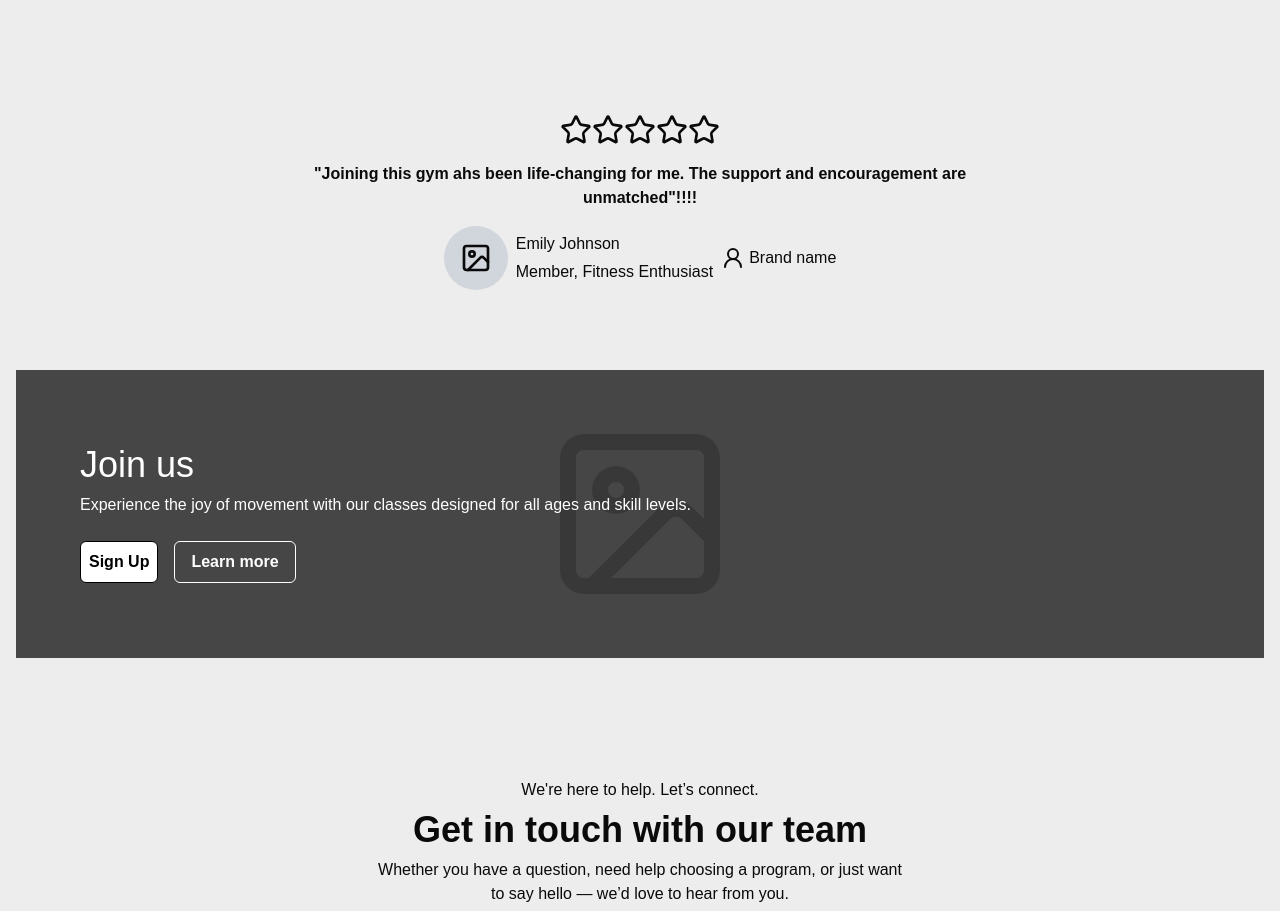
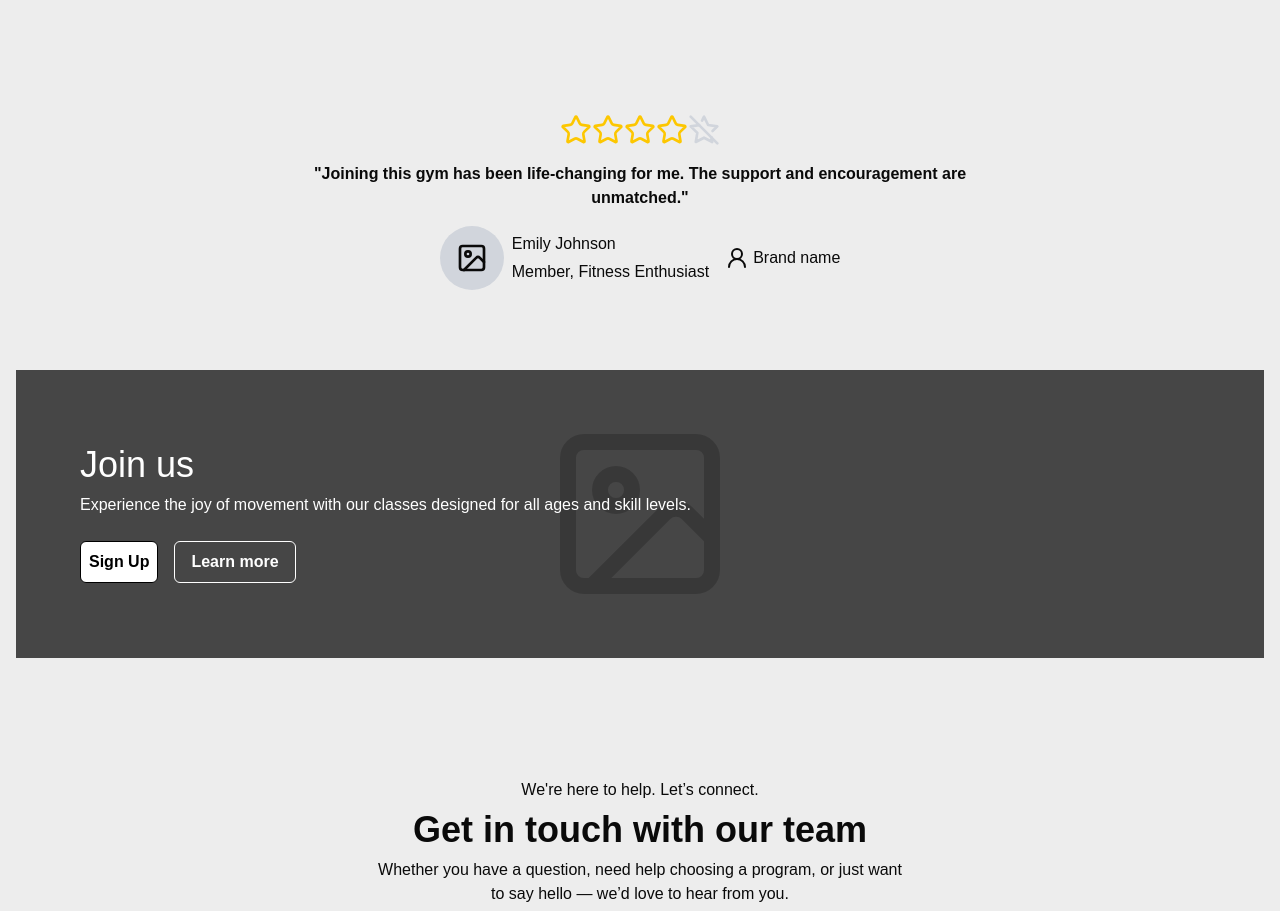
Before and after one commit to lloladin123/GymnasticsSaaS, a Next.js app: page / in a window 1280 px wide. Shown: the part 2642-3553 px from the top of the page. Built offline with nearby package versions, Linux system fonts and the light colour scheme; grey boxes are pictures that could not be loaded.

Commit message:
Refractor: ContactFrom and Testimonials to use Basicbuttons and moved inline jsx to a const arrays. Feat: Testimonials now display stars based on rating

```diff
--- a/components/ContactForm.tsx
+++ b/components/ContactForm.tsx
@@ -1,10 +1,41 @@
 import Link from "next/link";
 import React from "react";
+import BasicButton from "./Buttons/BasicButton";
 
 interface IRadioOptions {
   option: string;
 }
 
+interface ITopics {
+  topic: string;
+}
+
+// ✳️ Headings and paragraph text moved to constants
+const formText = {
+  tagline: "We're here to help. Let’s connect.",
+  heading: "Get in touch with our team",
+  description:
+    "Whether you have a question, need help choosing a program, or just want to say hello — we’d love to hear from you.",
+  userTypeLabel: "Which best describes you",
+  topicLabel: "Choose a topic",
+  topicPlaceholder: "Select one",
+  messageLabel: "Message",
+  messagePlaceholder: "Type your message...",
+  termsLabel: "I accept the Terms",
+  buttonText: "Send Message",
+};
+
+// ✳️ Select options
+const topics: ITopics[] = [
+  { topic: "General Inquiry" },
+  { topic: "Class Registration" },
+  { topic: "Billing & Membership" },
+  { topic: "Facility Access" },
+  { topic: "Feedback" },
+  { topic: "Other" },
+];
+
+// ✳️ Radio options
 const radioOptions: IRadioOptions[] = [
   { option: "Parent of a student" },
   { option: "Current member" },
@@ -14,19 +45,7 @@ const radioOptions: IRadioOptions[] = [
   { option: "Just exploring" },
 ];
 
-interface ITopics {
-  topic: string;
-}
-
-const topics: ITopics[] = [
-  { topic: "General Inquiry" },
-  { topic: "Class Registration" },
-  { topic: "Billing & Membership" },
-  { topic: "Facility Access" },
-  { topic: "Feedback" },
-  { topic: "Other" },
-];
-
+// ✳️ Organize into columns
 const columns = 3;
 const perColumn = Math.ceil(radioOptions.length / columns);
 const columnedOptions = Array.from({ length: columns }, (_, i) =>
@@ -37,37 +56,37 @@ const ContactForm = () => {
   return (
     <section className="flex flex-col space-y-8 justify-center items-center mt-10 md:mt-20 p-10">
       <div className="flex flex-col space-y-2 text-center px-0 md:px-80">
-        <p>We&apos;re here to help. Let’s connect.</p>
-        <h2 className="text-4xl font-black">Get in touch with our team</h2>
-        <p>
-          Whether you have a question, need help choosing a program, or just
-          want to say hello — we’d love to hear from you.
-        </p>
+        <p>{formText.tagline}</p>
+        <h2 className="text-4xl font-black">{formText.heading}</h2>
+        <p>{formText.description}</p>
       </div>
+
       <form className="flex flex-col space-y-2 w-full px-0 md:px-64 items-center justify-center">
         <div className="w-full flex flex-col space-y-2">
           <div className="w-full flex flwex-col md:flex-row space-x-2">
             <div className="flex flex-col space-y-2 w-full">
               <label>First name</label>
-              <input className="form-control"></input>
+              <input className="form-control" />
             </div>
             <div className="flex flex-col space-y-2 w-full">
               <label>Last name</label>
-              <input className="form-control"></input>
+              <input className="form-control" />
             </div>
           </div>
+
           <div className="flex flex-col md:flex-row space-x-2">
             <div className="flex flex-col space-y-2 w-full">
               <label>Email</label>
-              <input className="form-control"></input>
+              <input className="form-control" />
             </div>
             <div className="flex flex-col space-y-2 w-full">
               <label>Phone number</label>
-              <input className="form-control"></input>
+              <input className="form-control" />
             </div>
           </div>
+
           <div className="flex flex-col space-y-2">
-            <label htmlFor="topic">Choose a topic</label>
+            <label htmlFor="topic">{formText.topicLabel}</label>
             <select
               id="topic"
               defaultValue=""
@@ -75,7 +94,7 @@ const ContactForm = () => {
               className="form-control p-2"
             >
               <option disabled value="">
-                Select one
+                {formText.topicPlaceholder}
               </option>
               {topics.map((label, i) => (
                 <option key={i} value={label.topic}>
@@ -85,13 +104,14 @@ const ContactForm = () => {
             </select>
           </div>
         </div>
+
         <div className="w-full flex flex-col space-y-2 md:space-y-8">
           <div>
             <label className="block mb-2 text-sm font-medium text-gray-700">
-              Which best describes you
+              {formText.userTypeLabel}
             </label>
 
-            <div className="w-full flex flex-col md:flex-row justify-between w-full gap-x-6">
+            <div className="w-full flex flex-col md:flex-row justify-between gap-x-6">
               {columnedOptions.map((column, colIndex) => (
                 <div
                   key={colIndex}
@@ -112,20 +132,21 @@ const ContactForm = () => {
           </div>
 
           <div className="flex flex-col space-y-2">
-            <label>Message</label>
+            <label>{formText.messageLabel}</label>
             <textarea
-              placeholder="Type your message..."
+              placeholder={formText.messagePlaceholder}
               className="h-48 form-control"
-            ></textarea>
+            />
             <label className="custom-checkbox-label">
               <input type="checkbox" name="terms" />
-              <span>I accept the Terms</span>
+              <span>{formText.termsLabel}</span>
             </label>
           </div>
         </div>
-        <Link href="" type="submit" className="btn btn--black btn--positive">
-          Send Message
-        </Link>
+
+        <BasicButton variant="black" hoverEffect="positive" href="#">
+          {formText.buttonText}
+        </BasicButton>
       </form>
     </section>
   );
--- a/components/Testimonial.tsx
+++ b/components/Testimonial.tsx
@@ -1,38 +1,59 @@
-import { Image as ImageIcon, Star, User2 } from "lucide-react";
+import { Image as ImageIcon, Star, StarOff, User2 } from "lucide-react";
 import React from "react";
 
 interface TestimonialsProps {
   variants?: "stacked" | "unstacked";
 }
 
+const testimonialData = {
+  rating: 4,
+  quote:
+    '"Joining this gym has been life-changing for me. The support and encouragement are unmatched."',
+  author: {
+    name: "Emily Johnson",
+    title: "Member, Fitness Enthusiast",
+    avatar: <ImageIcon className="w-8 h-8" />,
+  },
+  brand: {
+    name: "Brand name",
+    icon: <User2 />,
+  },
+};
+
+const renderStars = (rating: number) => {
+  const totalStars = 5;
+  return Array.from({ length: totalStars }, (_, i) =>
+    i < rating ? (
+      <Star key={i} className="w-8 h-8 text-yellow-400" />
+    ) : (
+      <StarOff key={i} className="w-8 h-8 text-gray-300" />
+    )
+  );
+};
+
 const Testimonial = ({ variants = "stacked" }: TestimonialsProps) => {
+  const { rating, quote, author, brand } = testimonialData;
+
   return (
     <section className="flex flex-col p-0 mt-10 md:mt-0 md:py-20 md:px-70 space-y-4 justify-center items-center">
-      <div className="flex flex-row">
-        <Star className="w-8 h-8"></Star>
-        <Star className="w-8 h-8"></Star>
-        <Star className="w-8 h-8"></Star>
-        <Star className="w-8 h-8"></Star>
-        <Star className="w-8 h-8"></Star>
-      </div>
-      <p className="font-black text-center">
-        &quot;Joining this gym ahs been life-changing for me. The support and
-        encouragement are unmatched&quot;!!!!
-      </p>
-      <div className="flex flex-row space-x-2 justify-center items-center">
-        <div className="flex flex-row space-x-2 justify-center items-center">
+      <div className="flex flex-row">{renderStars(rating)}</div>
+
+      <p className="font-black text-center">{quote}</p>
+
+      <div className="flex flex-row space-x-4 justify-center items-center">
+        <div className="flex flex-row space-x-2 items-center">
           <div className="w-16 h-16 flex justify-center items-center bg-gray-300 rounded-4xl">
-            <ImageIcon className="w-8 h-8"></ImageIcon>
+            {author.avatar}
           </div>
-
-          <div className="flex flex-col space-y-1 ">
-            <p>Emily Johnson</p>
-            <p>Member, Fitness Enthusiast</p>
+          <div className="flex flex-col space-y-1">
+            <p>{author.name}</p>
+            <p>{author.title}</p>
           </div>
         </div>
+
         <div className="h-12 flex flex-row space-x-1 justify-center items-center">
-          <User2></User2>
-          <p>Brand name</p>
+          {brand.icon}
+          <p>{brand.name}</p>
         </div>
       </div>
     </section>
```
